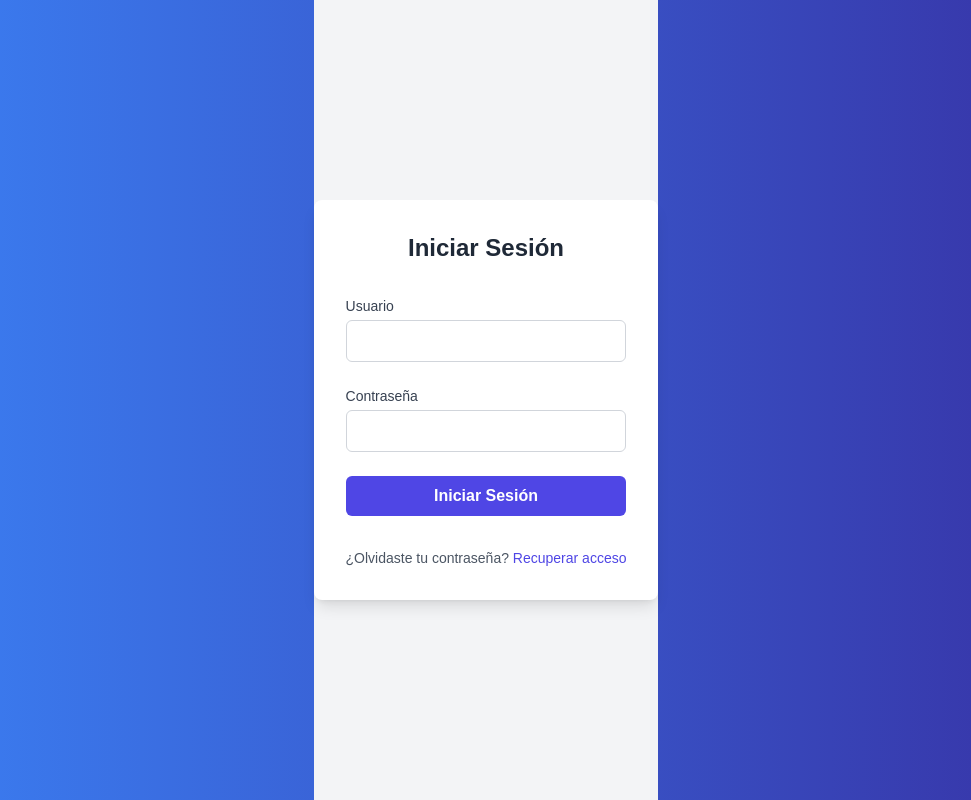
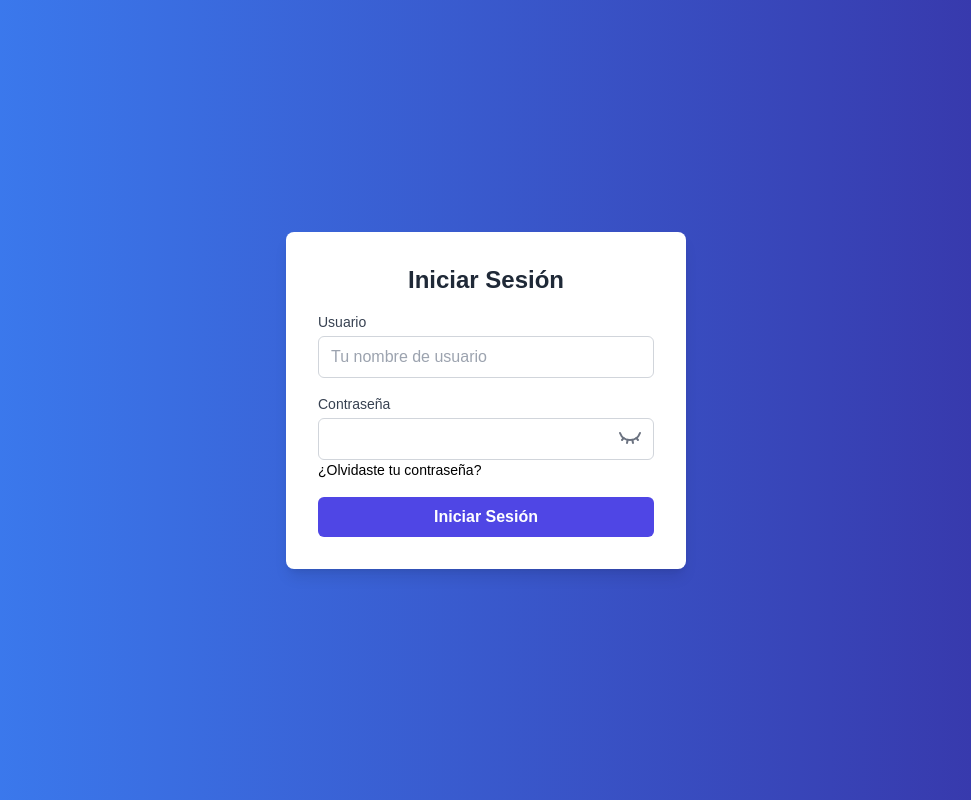
Before and after one commit to danimc/next-dashboard-template, a Next.js app: page /login in a window 1280 px wide. Shown: the whole page, without its empty margins (154-1125 px from the left). Built offline with nearby package versions, Linux system fonts and the light colour scheme.

Commit message:
feat: add password visibility toggle, Forgot password? link, and reset page

```diff
--- a/src/app/(auth)/login/page.tsx
+++ b/src/app/(auth)/login/page.tsx
@@ -3,11 +3,14 @@
 import React, { useState } from 'react'
 import { signIn } from 'next-auth/react'
 import { useRouter } from 'next/navigation'
+import Link from 'next/link'
+import { Eye, EyeClosed } from 'lucide-react'
 
 function LoginPage() {
   const [user, setUser] = useState('')
   const [password, setPassword] = useState('')
   const [error, setError] = useState('')
+  const [showPassword, setShowPassword] = useState(false)
   const router = useRouter()
 
   const handleLogin = async (e: React.FormEvent) => {
@@ -27,10 +30,9 @@ function LoginPage() {
   }
 
   return (
-    <div className="flex justify-center items-center bg-gray-100 min-h-screen">
-      <div className="space-y-8 bg-white shadow-lg p-8 rounded-lg w-full max-w-md">
+    <div className="space-y-4 bg-white shadow-lg p-8 rounded-lg w-[400px] max-w-md ">
       <h2 className="font-bold text-2xl text-center text-gray-800">Iniciar Sesión</h2>
-        <form className="space-y-6" onSubmit={handleLogin}>
+      <form className="space-y-4" onSubmit={handleLogin}>
         <div>
           <label htmlFor="user" className="block font-medium text-gray-700 text-sm">
             Usuario
@@ -39,27 +41,39 @@ function LoginPage() {
             type="text"
             id="user"
             name="user"
+            placeholder="Tu nombre de usuario"
             required
             value={user}
             onChange={(e) => setUser(e.target.value)}
-              className="border-gray-300 mt-1 px-3 py-2 border rounded-md focus:ring focus:ring-indigo-500 w-full focus:outline-none"
+            className="border-gray-300 mt-1 px-3 py-2 border rounded-md focus:ring focus:ring-indigo-500 w-full focus:outline-none text-black"
           />
         </div>
-          <div>
+        <div className="relative">
           <label htmlFor="password" className="block font-medium text-gray-700 text-sm">
             Contraseña
           </label>
           <input
-              type="password"
+            type={showPassword ? 'text' : 'password'}
             id="password"
             name="password"
             required
             value={password}
             onChange={(e) => setPassword(e.target.value)}
-              className="border-gray-300 mt-1 px-3 py-2 border rounded-md focus:ring focus:ring-indigo-500 w-full focus:outline-none"
+            className="border-gray-300 mt-1 px-3 py-2 border rounded-md focus:ring focus:ring-indigo-500 w-full focus:outline-none text-black"
           />
+          <button
+            type="button"
+            onClick={() => setShowPassword(!showPassword)}
+            className="absolute right-3 top-1/2 transform -translate-y-1/2 text-gray-500"
+          >
+            {showPassword ? <Eye size={24} /> : <EyeClosed size={24} />}
+          </button>
+          <Link href={'/login/reset'}>
+            <p className="hover:underline text-[14px] text-black">¿Olvidaste tu contraseña?</p>
+          </Link>
         </div>
         {error && <p className="text-red-500 text-sm">{error}</p>}
+
         <button
           type="submit"
           className="bg-indigo-600 hover:bg-indigo-700 mt-4 py-2 rounded-md focus:ring-2 focus:ring-indigo-500 focus:ring-offset-2 w-full font-semibold text-white focus:outline-none"
@@ -67,13 +81,6 @@ function LoginPage() {
           Iniciar Sesión
         </button>
       </form>
-        <p className="mt-4 text-center text-gray-600 text-sm">
-          ¿Olvidaste tu contraseña?{' '}
-          <a href="#" className="text-indigo-600 hover:underline">
-            Recuperar acceso
-          </a>
-        </p>
-      </div>
     </div>
   )
 }
--- /dev/null
+++ b/src/app/(auth)/login/reset/page.tsx
@@ -0,0 +1,67 @@
+'use client'
+
+import React, { useState } from 'react'
+import { signIn } from 'next-auth/react'
+import { useRouter } from 'next/navigation'
+import Link from 'next/link'
+
+function resetPage() {
+  const [user, setUser] = useState('')
+  const [error, setError] = useState('')
+  const router = useRouter()
+
+  const handleLogin = async (e: React.FormEvent) => {
+    e.preventDefault()
+
+    const result = await signIn('credentials', {
+      redirect: false,
+      user
+    })
+
+    if (result?.error) {
+      setError('Credenciales incorrectas. Por favor, inténtalo de nuevo.')
+    } else {
+      router.push('/home') // Redirigir al Home después de autenticarse
+    }
+  }
+
+  return (
+    <div className=" space-y-8 bg-white shadow-lg p-8 rounded-lg w-[400px] max-w-md ">
+      <h2 className="font-bold text-2xl text-center text-gray-800">Ingresa tu nombre de usuario</h2>
+      <form onSubmit={handleLogin}>
+        <div>
+          <label htmlFor="user" className="block font-medium text-gray-700 text-sm">
+            Usuario
+          </label>
+          <input
+            type="text"
+            id="user"
+            name="user"
+            required
+            placeholder="Tu nombre de usuario"
+            value={user}
+            onChange={(e) => setUser(e.target.value)}
+            className="border-gray-300 mt-1 px-3 py-2 border rounded-md focus:ring focus:ring-indigo-500 w-full focus:outline-none text-black"
+          />
+        </div>
+        {error && <p className="text-red-500 text-sm ">{error}</p>}
+        <div className="flex gap-x-2 mt-4">
+          <button
+            type="submit"
+            className="bg-indigo-600 hover:bg-indigo-700 py-2 rounded-md  w-full font-semibold text-white"
+          >
+            <Link href={'/login'}>cancelar</Link>
+          </button>
+          <button
+            type="submit"
+            className="bg-indigo-600 hover:bg-indigo-700  py-2 rounded-md focus:ring-2 focus:ring-indigo-500 focus:ring-offset-2 w-full font-semibold text-white focus:outline-none"
+          >
+            Iniciar Sesión
+          </button>
+        </div>
+      </form>
+    </div>
+  )
+}
+
+export default resetPage
```
Lines whose indentation alone changed are shown as unchanged.
